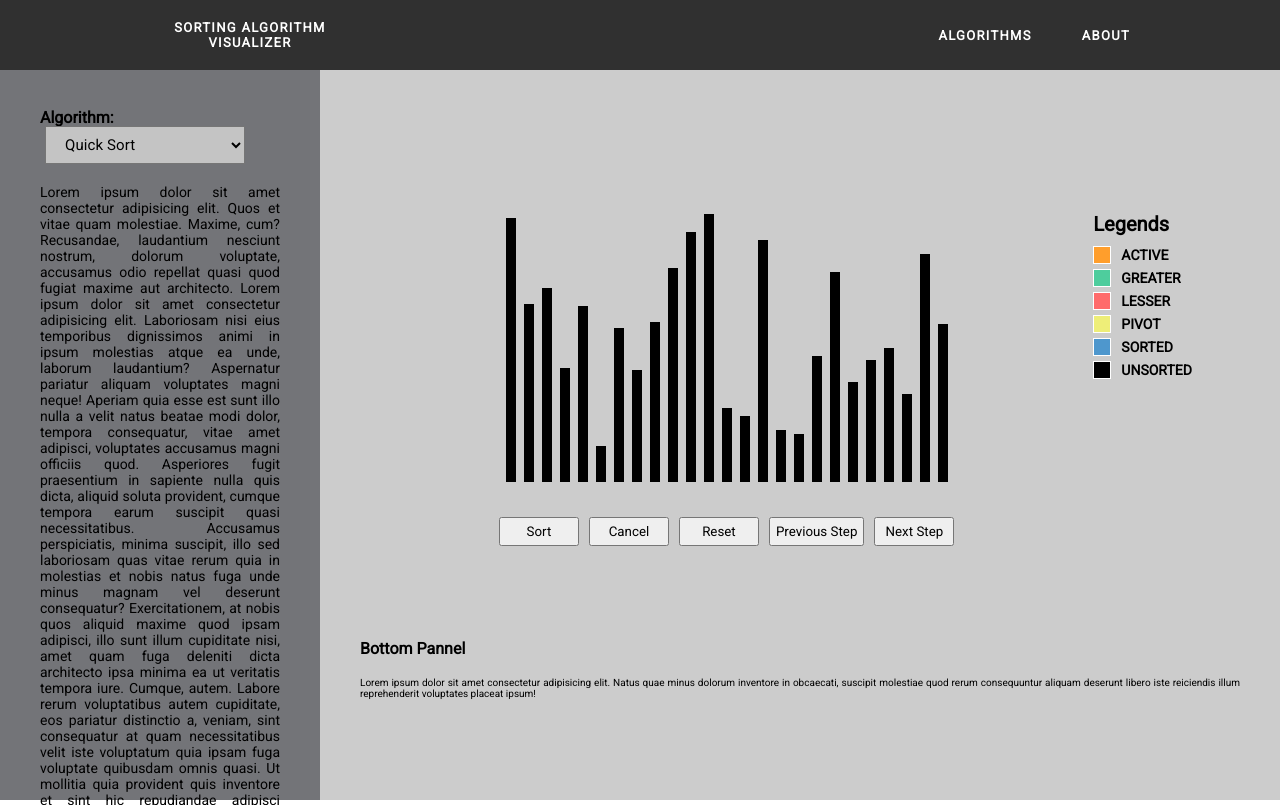
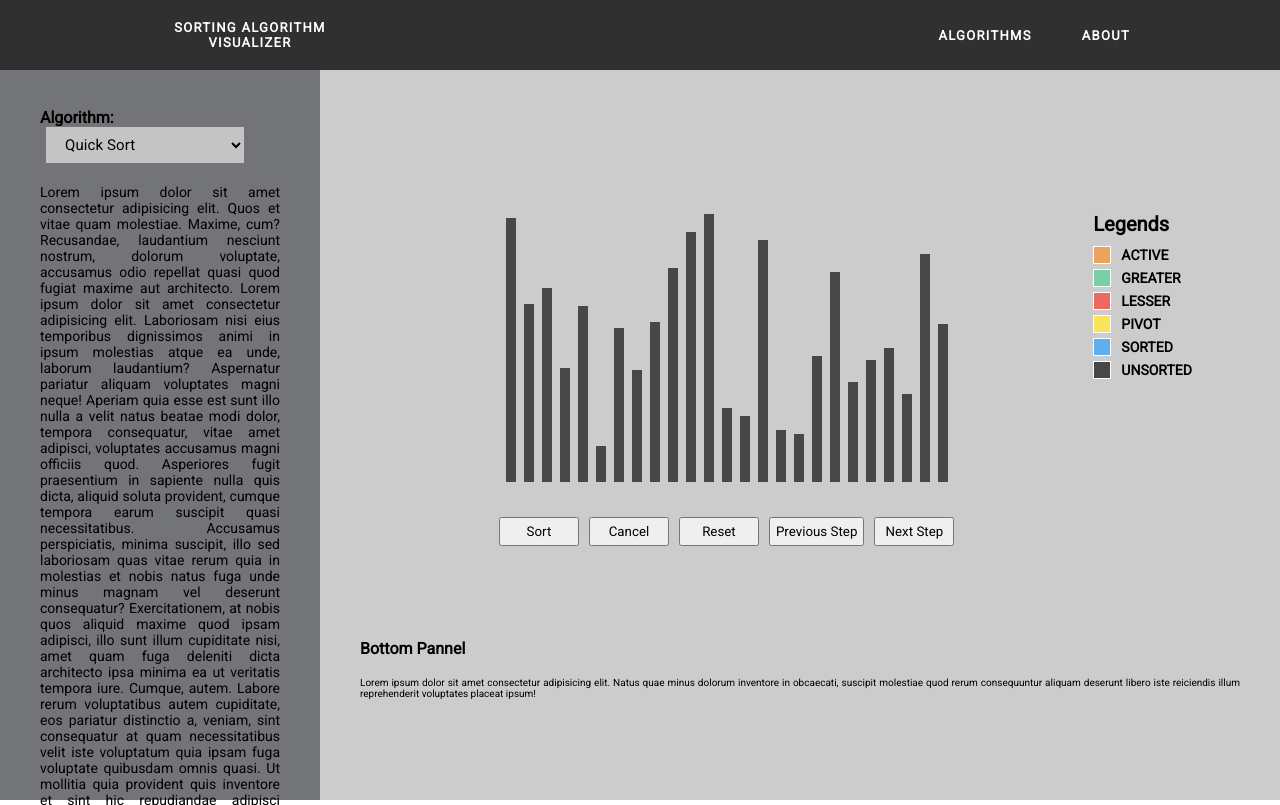
Before and after one commit to bkrmadtya/sorting-algorithm-visualizer, a React app: page / in a window 1280 px wide. Built offline with nearby package versions, Linux system fonts and the light colour scheme.

Commit message:
feat: passed a css variable for background color

```diff
--- a/src/components/Dashboard/BarContainer/Bar/index.tsx
+++ b/src/components/Dashboard/BarContainer/Bar/index.tsx
@@ -1,6 +1,5 @@
 import React from 'react'
 import { BarStatus } from 'src/utils/enum'
-import BarColors from 'src/utils/BarColors'
 
 interface IProps {
 	value: number
@@ -10,7 +9,7 @@ interface IProps {
 const Bar: React.FC<IProps> = ({ value, status }: IProps) => {
 	const barStyle = {
 		height: value * 2,
-		backgroundColor: BarColors[status]
+		backgroundColor: `var(--${status})`
 	}
 	return (
 		<div className='bar' style={barStyle}>
--- a/src/components/Dashboard/LegendContainer/Legend/index.tsx
+++ b/src/components/Dashboard/LegendContainer/Legend/index.tsx
@@ -1,5 +1,4 @@
 import React from 'react'
-import BarColors from 'src/utils/BarColors'
 import { BarStatus } from 'src/utils/enum'
 
 const Legend: React.FC<{ type: BarStatus }> = ({ type }) => {
@@ -8,7 +7,7 @@ const Legend: React.FC<{ type: BarStatus }> = ({ type }) => {
 			<div
 				className='legend__color'
 				style={{
-					backgroundColor: BarColors[type]
+					backgroundColor: `var(--${type})`
 				}}
 			></div>
 			<div className='legend__text'>
```
